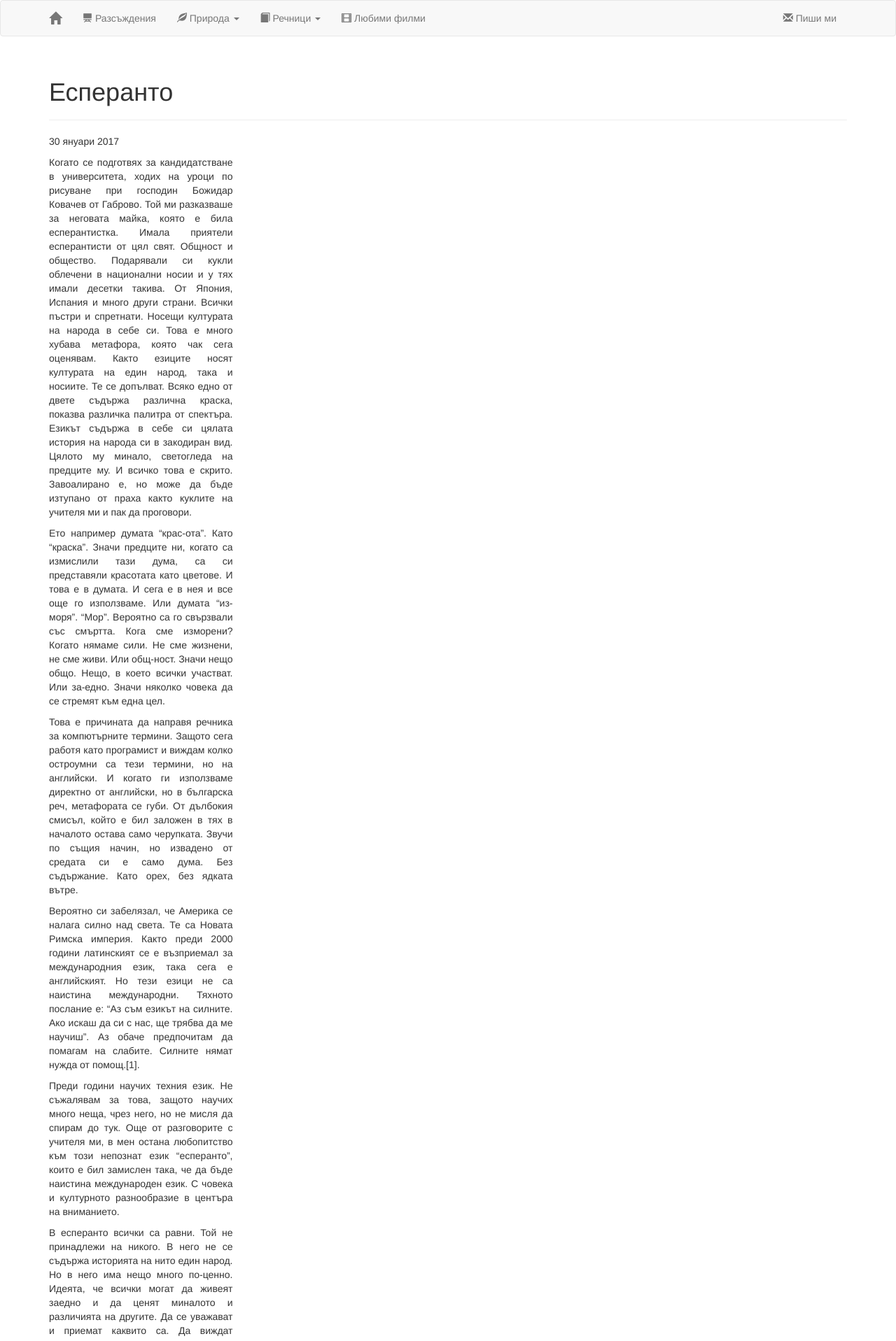
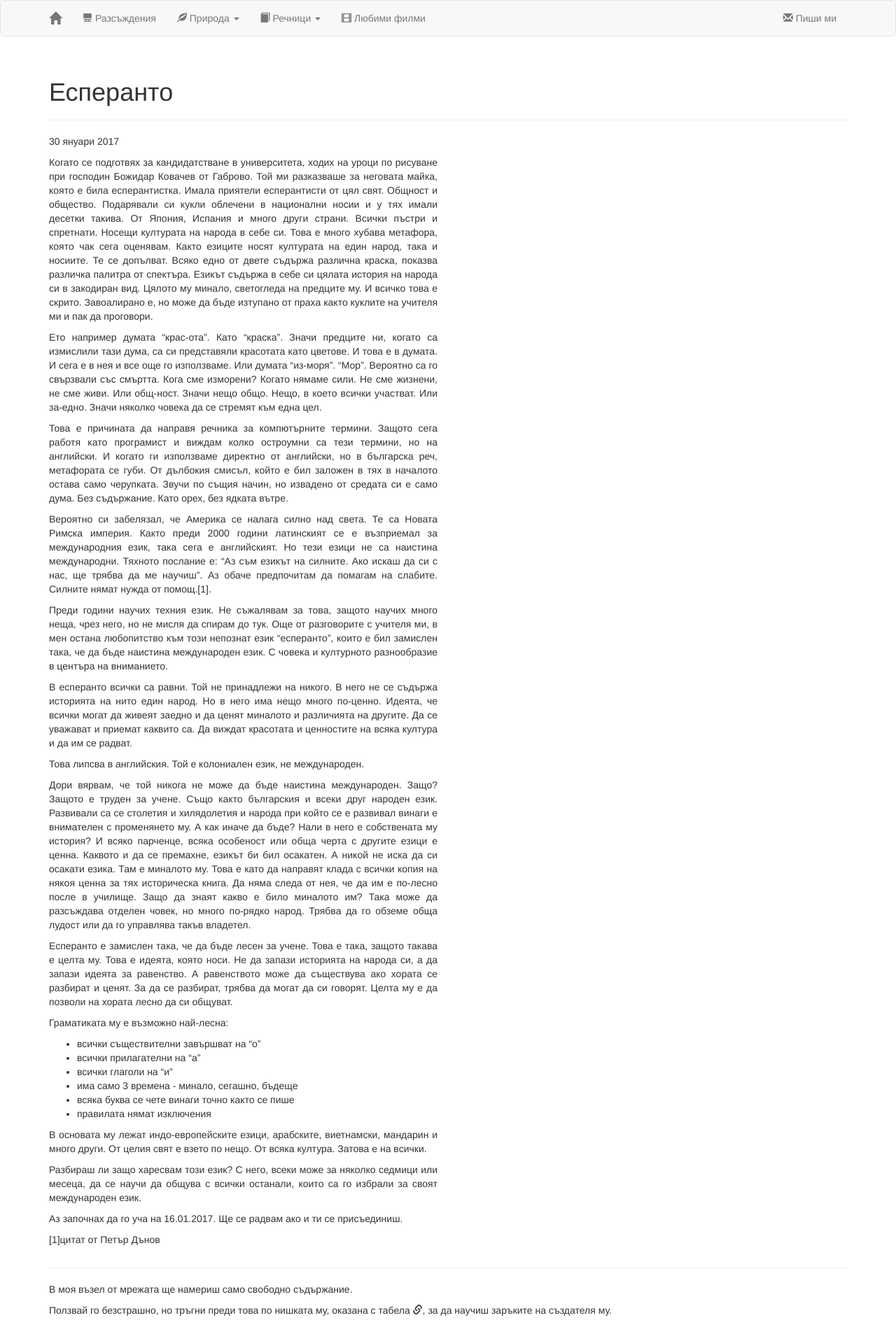
Before and after one commit to archri/hristos_site, a Jekyll site: the page built from _posts/2017-01-30-learning-esperanto.md, in a window 1280 px wide. Shown: the top 1917 px of the page at 70% size. Built offline with Jekyll 4.4.1, drawn with Linux system fonts in a browser that asks for light colours; nearby versions of some CDN libraries; after the commit the page ends 1893 px from its top, so only the background shows below that.

Commit message:
fixed posts layout

```diff
--- a/_layouts/post.html
+++ b/_layouts/post.html
@@ -1,8 +1,6 @@
 ---
 layout: narrow
 ---
-<div class="row">
-  <div class="col-lg-6 col-md-7 col-sm-9 col-xxs-12 blog-content">
 <p>
   {% assign m = page.date | date: "%-m" %}
   {{ page.date | date: "%-d" }}
@@ -23,5 +21,3 @@ layout: narrow
   {{ page.date | date: "%Y" }}
 </p>
 {{ content }}
-  </div>
-</div>
```
Lines whose indentation alone changed are shown as unchanged.
